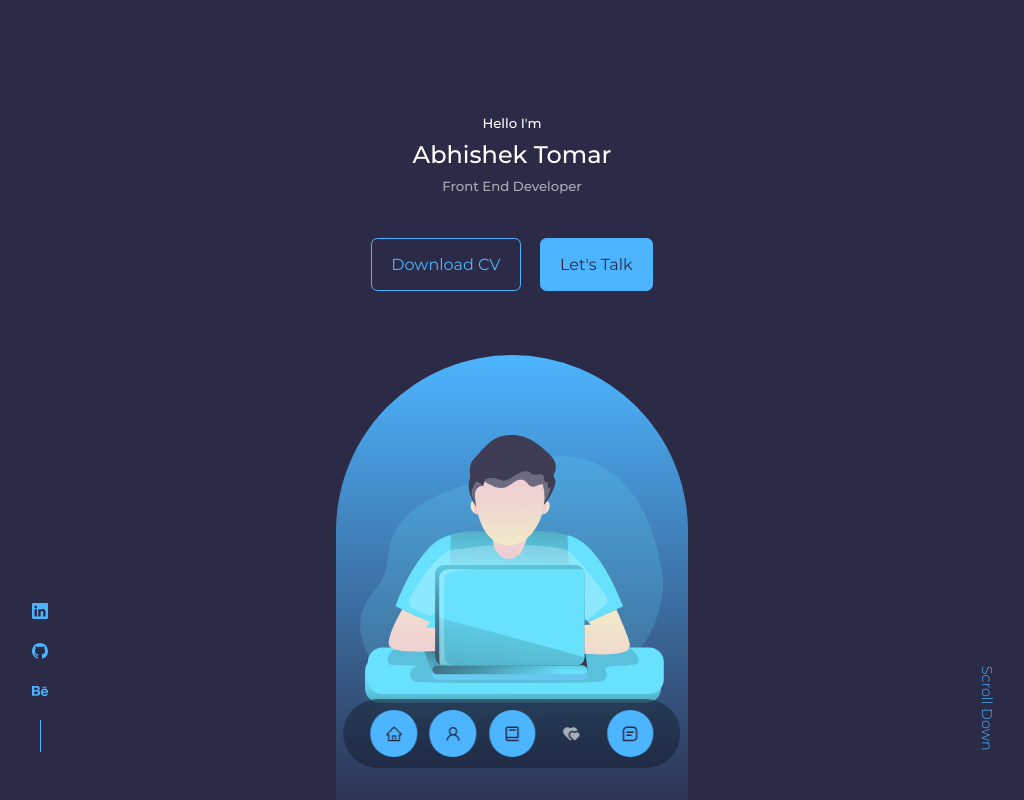
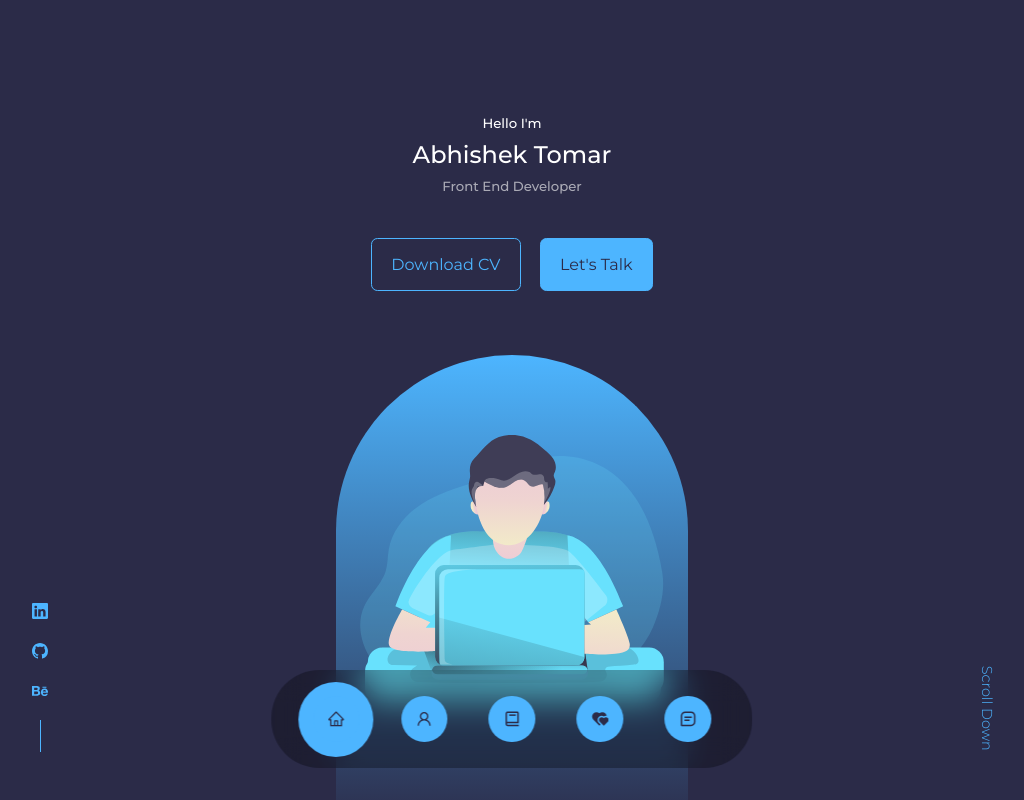
Before and after one commit to itsabhi-at/React-folio, a React (Create React App) app: page / in a window 1280 px wide. Shown: the top 800 px of the page, without its empty margins (128-1152 px from the left). Built offline with nearby package versions, Linux system fonts and the light colour scheme.

Commit message:
minor change

```diff
--- a/src/components/about/About.js
+++ b/src/components/about/About.js
@@ -7,6 +7,7 @@ import { VscFolderLibrary } from "react-icons/vsc";
 import { useInView } from "react-intersection-observer";
 import { motion, useAnimation } from "framer-motion";
 import { scrollReveal } from "../animation";
+import { handleNavClick } from "../../utils/scrollUtils";
 
 function About({ element, controls }) {
   const titleAnim = {
@@ -78,7 +79,11 @@ function About({ element, controls }) {
             ReactJs, VanillaJS, Bootstrap, Flutter and more.Also I do
             wireframing and UI Design as a hobby as well.
           </p>
-          <a href="#contact" className="btn btn-primary">
+          <a
+            href="#contact"
+            className="btn btn-primary"
+            onClick={(e) => handleNavClick(e, "#contact")}
+          >
             Let's Talk
           </a>
         </div>
--- a/src/components/header/CTA.js
+++ b/src/components/header/CTA.js
@@ -1,6 +1,7 @@
 import React from "react";
 import CV from "../../assets/CV.pdf";
 import { motion } from "framer-motion";
+import { handleNavClick } from "../../utils/scrollUtils";
 
 function CTA() {
   const button = {
@@ -17,7 +18,12 @@ function CTA() {
       <motion.a variants={button} href={CV} download className="btn">
         Download CV
       </motion.a>
-      <motion.a variants={button} href="#contact" className="btn btn-primary">
+      <motion.a
+        variants={button}
+        href="#contact"
+        className="btn btn-primary"
+        onClick={(e) => handleNavClick(e, "#contact")}
+      >
         Let's Talk
       </motion.a>
     </div>
--- a/src/components/header/Header.js
+++ b/src/components/header/Header.js
@@ -5,10 +5,11 @@ import CTA from "./CTA";
 import HeaderSocials from "./HeaderSocials";
 import { motion } from "framer-motion";
 import { container, titleAnim } from "../animation";
+import { handleNavClick } from "../../utils/scrollUtils";
 
 function Header({ element }) {
   return (
-    <header>
+    <header id="home">
       <motion.div
         ref={element}
         variants={container}
@@ -26,7 +27,11 @@ function Header({ element }) {
         <div className="me">
           <img src={ME} alt="" />
         </div>
-        <a href="#contact" className="scroll__down">
+        <a
+          href="#contact"
+          className="scroll__down"
+          onClick={(e) => handleNavClick(e, "#contact")}
+        >
           Scroll Down
         </a>
       </motion.div>
--- a/src/components/nav/Nav.js
+++ b/src/components/nav/Nav.js
@@ -1,4 +1,4 @@
-import React, { useState } from "react";
+import React, { useState, useEffect } from "react";
 import "./nav.css";
 import { AiOutlineHome, AiOutlineUser } from "react-icons/ai";
 import { BiBook } from "react-icons/bi";
@@ -6,38 +6,82 @@ import { BiMessageSquareDetail } from "react-icons/bi";
 import { RiHeartsFill } from "react-icons/ri";
 
 function Nav({ viewHeader, viewAbout, viewPort, viewExp, viewContact }) {
-  const [ActiveNave, setActiveNave] = useState("#");
+  const [activeNav, setActiveNav] = useState("#home");
+
+  const handleNavClickLocal = (e, section) => {
+    e.preventDefault();
+    setActiveNav(section);
+
+    // Get the target element
+    const targetElement = document.querySelector(section);
+    if (targetElement) {
+      // Calculate the offset to account for any fixed header
+      const offsetTop = targetElement.offsetTop - 80; // Adjust 80px offset as needed
+
+      // Smooth scroll to the target element
+      window.scrollTo({
+        top: offsetTop,
+        behavior: "smooth",
+      });
+    }
+  };
+
+  // Update active nav based on scroll position with a small delay
+  useEffect(() => {
+    const timeoutId = setTimeout(() => {
+      if (viewHeader) setActiveNav("#home");
+      else if (viewAbout) setActiveNav("#about");
+      else if (viewExp) setActiveNav("#experience");
+      else if (viewPort) setActiveNav("#portfolio");
+      else if (viewContact) setActiveNav("#contact");
+    }, 100); // Small delay to prevent conflicts with manual clicks
+
+    return () => clearTimeout(timeoutId);
+  }, [viewHeader, viewAbout, viewExp, viewPort, viewContact]);
+
   return (
     <nav>
-      <a href="#">
-        <div className={viewHeader === false ? "" : "active"}>
+      <a
+        href="#home"
+        onClick={(e) => handleNavClickLocal(e, "#home")}
+        className={activeNav === "#home" ? "active" : ""}
+      >
+        <div className={viewHeader === true ? "active" : ""}>
           <AiOutlineHome />
         </div>
       </a>
-      <a href="#about">
+      <a
+        href="#about"
+        onClick={(e) => handleNavClickLocal(e, "#about")}
+        className={activeNav === "#about" ? "active" : ""}
+      >
         <div className={viewAbout === true ? "active" : ""}>
           <AiOutlineUser />
         </div>
       </a>
-      <a href="#experience">
+      <a
+        href="#experience"
+        onClick={(e) => handleNavClickLocal(e, "#experience")}
+        className={activeNav === "#experience" ? "active" : ""}
+      >
         <div className={viewExp === true ? "active" : ""}>
           <BiBook />
         </div>
       </a>
-
-      <a href="#portfolio">
-        <div
-          className={
-            viewAbout || viewContact || viewExp || viewHeader === true
-              ? ""
-              : "active"
-          }
-        >
+      <a
+        href="#portfolio"
+        onClick={(e) => handleNavClickLocal(e, "#portfolio")}
+        className={activeNav === "#portfolio" ? "active" : ""}
+      >
+        <div className={viewPort === true ? "active" : ""}>
           <RiHeartsFill />
         </div>
       </a>
-
-      <a href="#contact" onClick={() => setActiveNave("#contact")}>
+      <a
+        href="#contact"
+        onClick={(e) => handleNavClickLocal(e, "#contact")}
+        className={activeNav === "#contact" ? "active" : ""}
+      >
         <div className={viewContact === true ? "active" : ""}>
           <BiMessageSquareDetail />
         </div>
--- a/src/components/nav/nav.css
+++ b/src/components/nav/nav.css
@@ -10,6 +10,22 @@ nav {
   gap: 0.8rem;
   border-radius: 3rem;
   backdrop-filter: blur(15px);
+}
+nav a {
+  background: transparent;
+  padding: 0.9rem;
+  border-radius: 50%;
+  display: flex;
+  color: var(--color-light);
+  font-size: 1.1rem;
+  transition: var(--transition);
+}
+nav a:hover {
+  background-color: rgba(0, 0, 0, 0.3);
+}
+nav a.active {
+  background: var(--color-primary);
+  color: var(--color-bg);
 }
 nav div {
   background: transparent;
--- a/src/components/portfolio/Portfolio.js
+++ b/src/components/portfolio/Portfolio.js
@@ -62,17 +62,15 @@ const data = [
   // },
 ];
 
-function Portfolio({}) {
-  // const controls = useAnimation();
-  // const [element, view] = useInView({ threshold: 0.4 });
-
-  // if (view) {
-  //   controls.start("show");
-  // } else {
-  //   controls.start("hidden");
-  // }
+function Portfolio({ element, controls }) {
   return (
-    <motion.section id="portfolio">
+    <motion.section
+      ref={element}
+      variants={scrollReveal}
+      animate={controls}
+      initial="hidden"
+      id="portfolio"
+    >
       <h5>My Recent Work</h5>
       <h2>Portfolio</h2>
 
--- a/src/components/scrollAnimationHook.js
+++ b/src/components/scrollAnimationHook.js
@@ -2,7 +2,10 @@ import { useInView } from "react-intersection-observer";
 import { useAnimation } from "framer-motion";
 export const useScroll = () => {
   const controls = useAnimation();
-  const [element, view] = useInView({ threshold: 0.4 });
+  const [element, view] = useInView({
+    threshold: 0.2,
+    rootMargin: "-10% 0px -10% 0px",
+  });
 
   if (view) {
     controls.start("show");
--- /dev/null
+++ b/src/utils/scrollUtils.js
@@ -0,0 +1,20 @@
+// Utility function for smooth scrolling to sections
+export const scrollToSection = (sectionId) => {
+  const targetElement = document.querySelector(sectionId);
+  if (targetElement) {
+    // Calculate the offset to account for any fixed header
+    const offsetTop = targetElement.offsetTop - 80; // Adjust 80px offset as needed
+
+    // Smooth scroll to the target element
+    window.scrollTo({
+      top: offsetTop,
+      behavior: "smooth",
+    });
+  }
+};
+
+// Handle click events for navigation links
+export const handleNavClick = (e, sectionId) => {
+  e.preventDefault();
+  scrollToSection(sectionId);
+};
```
Also changed, not shown: 1 other file (tests, documents, lock files or other folders).
